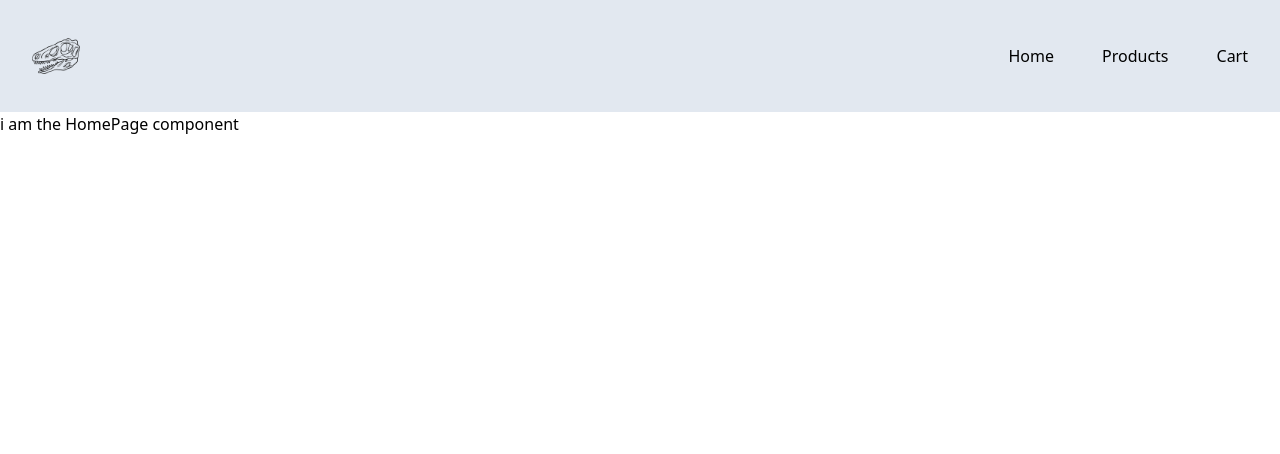
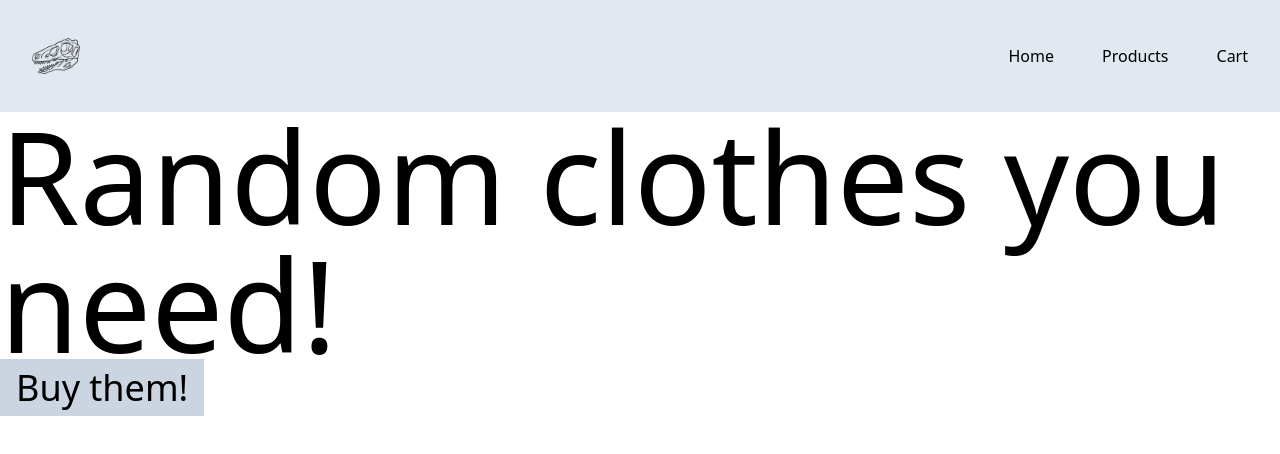
Before and after one commit to enes-96/online-shop, a React (Vite) app: page / in a window 1280 px wide. Shown: the top 454 px of the page. Built offline with nearby package versions, Linux system fonts and the light colour scheme.

Commit message:
some changes

```diff
--- a/src/components/Home.jsx
+++ b/src/components/Home.jsx
@@ -1,10 +1,11 @@
 import React from "react"
-
+import { Link } from "react-router-dom"
 
 const Home = () => {
     return (
         <div>
-            <h1>i am the HomePage component</h1>
+            <h1 className="text-9xl">Random clothes you need!</h1>
+            <Link className="text-4xl bg-slate-300 py-1 px-4" to="/products">Buy them!  </Link>
         </div>
     )
 }
--- a/src/components/ProductList.jsx
+++ b/src/components/ProductList.jsx
@@ -2,9 +2,12 @@ import React from "react"
 
 
 const ProductList = () => {
+
+
     return (
         <div>
-            <h1>i am the ProductList component</h1>
+            <div>
+            </div>
         </div>
     )
 }
```
